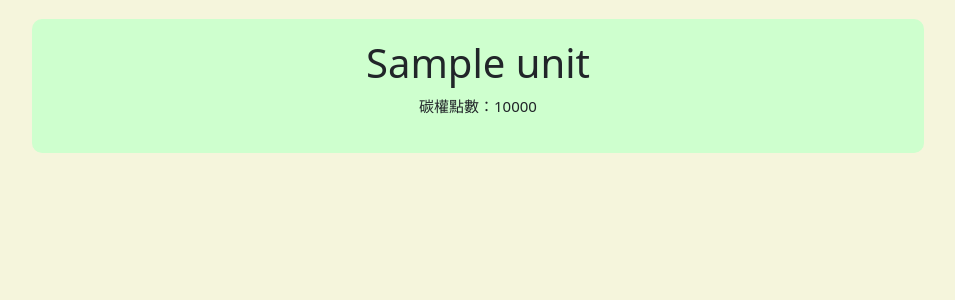
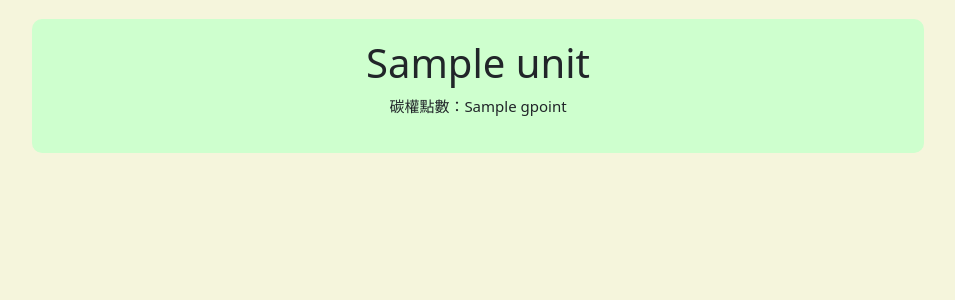
Before and after one commit to GaeunHome/SA, a Django app: template templates/member.html in a window 1280 px wide. Shown: the part 330-630 px from the top of the page, without its empty margins (162-1117 px from the left). Run offline with Django 4.2, Linux system fonts and the light colour scheme; the template is opened without the code that fills it: most values are stand-ins (such as "Sample title", 1, 10 or a date in 2020).

Commit message:
新增資料欄位GPOINT

```diff
--- a/myapp/admin.py
+++ b/myapp/admin.py
@@ -2,6 +2,6 @@ from django.contrib import admin
 from myapp.models import member
 
 class userAdmin(admin.ModelAdmin):
-    list_display=('account','password','phone','email','name',)
+    list_display=('account','password','phone','email','name','GPOINT')
 # Register your models here.
 admin.site.register(member, userAdmin)
--- a/myapp/models.py
+++ b/myapp/models.py
@@ -2,10 +2,11 @@ from django.db import models
 
 # Create your models here.
 class member(models.Model):
-    account = models.CharField(max_length=20, null=False)
+    account = models.CharField(primary_key=True, max_length=20, null=False)
     password = models.CharField(max_length=20, null=False)
     phone = models.CharField(max_length=10, null=False)
     email = models.EmailField(max_length=50, null=False)
     name = models.CharField(max_length=10, null=False)
+    GPOINT = models.IntegerField()
     def __str__(self):
         return self.account
--- a/myapp/views.py
+++ b/myapp/views.py
@@ -49,7 +49,7 @@ def signup(request):
         if upassword!=upassword2:
             messages.error(request, "兩次密碼不正確")
             return render(request, 'signup.html', locals())
-        member.objects.create(account=uaccount, password=upassword, phone=uphone, email=uemail, name=uname)
+        member.objects.create(account=uaccount, password=upassword, phone=uphone, email=uemail, name=uname, GPOINT=0)
         messages.success(request, "恭喜！註冊成功")
         return HttpResponseRedirect('/signin/')
 
--- a/templates/member.html
+++ b/templates/member.html
@@ -54,7 +54,7 @@
         <div class="row">
             <div class="col-md-12 align-self-center info">
                 <h1>{{ unit.name }}</h1>
-                <p>碳權點數：10000</p>
+                <p>碳權點數：{{ unit.GPOINT }}</p>
             </div>
         </div>
     </div>
```
Also changed, not shown: db.sqlite3, myapp/migrations/0004_remove_member_id_alter_member_account.py (added), myapp/migrations/0005_member_gpoint.py (added), myapp/migrations/0006_alter_member_gpoint.py (added).
